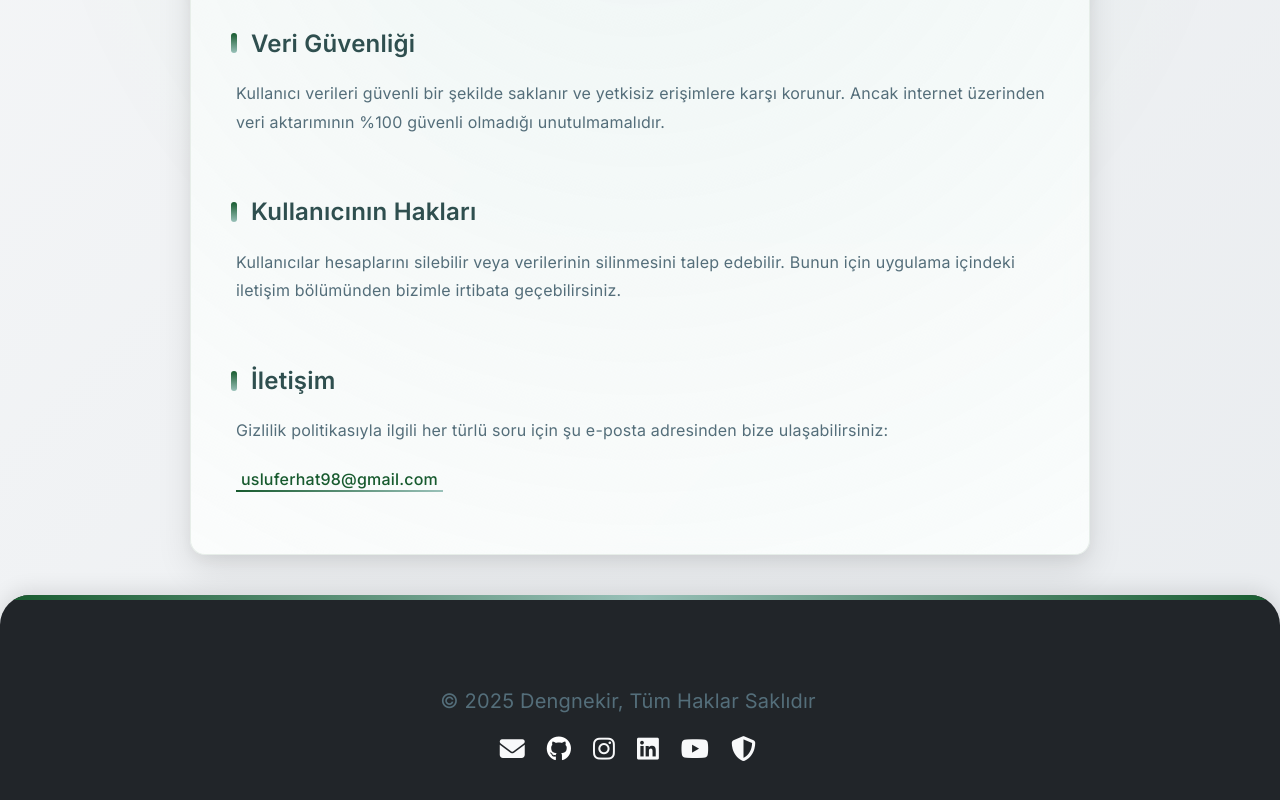
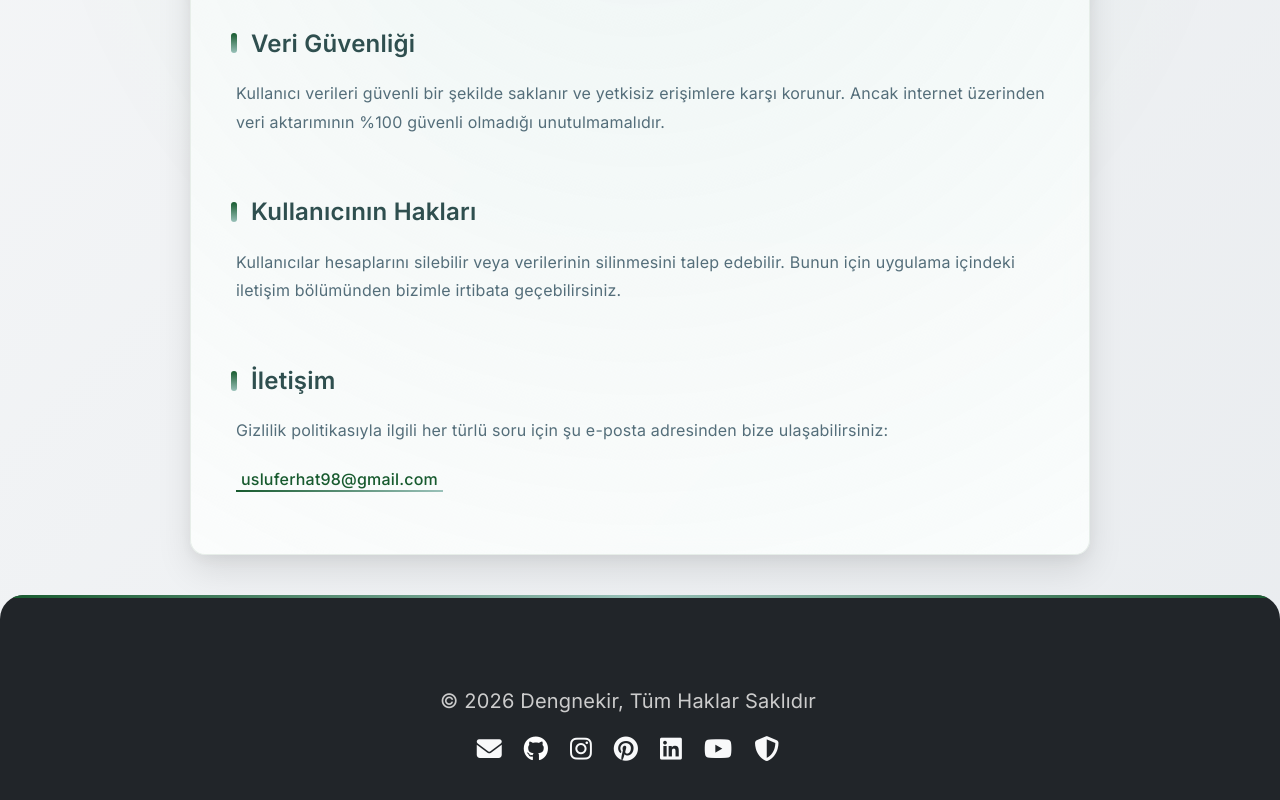
Before and after one commit to dengnekir/personelsitee, a plain HTML site: page html/privacy.html in a window 1280 px wide. Shown: the part 1008-1808 px from the top of the page. Drawn offline with nearby package versions, Linux system fonts and the light colour scheme.

Commit message:
değişiklikler

```diff
--- a/html/privacy.html
+++ b/html/privacy.html
@@ -1,27 +1,30 @@
 <!DOCTYPE html>
-<html lang="en">
+<html lang="tr">
   <head>
+    <meta name="p:domain_verify" content="4897bd5d5816b748aaae32db01af75b4" />
+    <meta name="google-site-verification" content="32x4CvSHElcPYHDR_JXLRrh7-AslvnpcbMOotLOgOoo" />
     <!-- Meta Etiketleri -->
     <meta charset="UTF-8" />
     <meta name="viewport" content="width=device-width, initial-scale=1.0" />
-    <title>Gizlilik Politikası - Ne Yesek</title>
+    <title>Gizlilik Politikası - Dengnekir</title>
     <meta
       name="description"
-      content="Ne Yesek - Gizlilik Politikası. Kullanıcı verilerinin nasıl toplandığı ve kullanıldığı hakkında bilgiler."
+      content="Dengnekir - Gizlilik Politikası. Kullanıcı verilerinin nasıl toplandığı ve kullanıldığı hakkında bilgiler."
     />
     <meta name="author" content="Ferhat Uslu" />
     <meta name="robots" content="index, follow" />
+    <link rel="canonical" href="https://dengnekir.com/html/privacy.html" />
 
     <!-- Sosyal Medya Meta Etiketleri -->
-    <meta property="og:title" content="Ne Yesek - Gizlilik Politikası" />
+    <meta property="og:title" content="Dengnekir - Gizlilik Politikası" />
     <meta
       property="og:description"
       content="Kullanıcı verilerinin nasıl toplandığı ve kullanıldığı hakkında bilgiler."
     />
     <meta property="og:image" content="../img/favicon.png" />
-    <meta property="og:url" content="https://neyesek.com/html/privacy.html" />
+    <meta property="og:url" content="https://dengnekir.com/html/privacy.html" />
     <meta name="twitter:card" content="summary_large_image" />
-    <meta name="twitter:title" content="Ne Yesek" />
+    <meta name="twitter:title" content="Dengnekir" />
     <meta name="twitter:description" content="Gizlilik Politikası" />
     <meta name="twitter:image" content="../img/favicon.png" />
 
@@ -141,23 +144,13 @@
         .nav-brand-text { display: none; }
       }
 
-      /* Footer hover efektleri */
-      footer .fa-lg {
-        transition: all 0.4s ease;
-      }
-
-      footer a:hover .fa-lg {
-        transform: translateY(-5px) scale(1.2);
-        text-shadow: 0 0 15px rgba(255, 255, 255, 0.5);
-      }
-
-      /* Footer için ek stiller */
+      /* ===== FOOTER ===== */
       footer {
+        background: #111 !important;
         position: relative;
         overflow: hidden;
-        border-top-left-radius: 30px;
-        border-top-right-radius: 30px;
-        box-shadow: 0 -5px 20px rgba(0, 0, 0, 0.1);
+        border-top-left-radius: 24px;
+        border-top-right-radius: 24px;
       }
 
       footer::before {
@@ -166,8 +159,26 @@
         top: 0;
         left: 0;
         width: 100%;
-        height: 5px;
+        height: 3px;
         background: linear-gradient(90deg, #175a2e, #99c1b9, #175a2e);
+      }
+
+      footer a,
+      footer p {
+        color: #ccc !important;
+      }
+
+      footer a:hover {
+        color: #fff !important;
+      }
+
+      footer .fa-lg {
+        transition: transform 0.3s ease, color 0.3s ease;
+      }
+
+      footer a:hover .fa-lg {
+        transform: translateY(-3px);
+        color: #99c1b9 !important;
       }
 
       body {
@@ -425,7 +436,9 @@
             <span class="nav-brand-text">Dengnekir</span>
           </a>
           <ul class="nav-links">
-            <li><a href="../index.html" class="nav-pill active"><i class="fas fa-home"></i><span>Home</span></a></li>
+            <li><a href="../index.html" class="nav-pill"><i class="fas fa-home"></i><span>Home</span></a></li>
+            <li><a href="https://tr.pinterest.com/dengnekir/" target="_blank" class="nav-pill"><i
+                  class="fab fa-pinterest"></i><span>Galeri</span></a></li>
           </ul>
         </div>
       </nav>
@@ -517,19 +530,27 @@
       <div class="container">
         <div class="row">
 
-        <!-- Alt Kısım -->
-        <div class="row mt-4 text-center" id="alt-kisim-yonlendirme">
-          <div class="col-12">
-            <p class="medium my-3">&copy; 2025 Dengnekir, Tüm Haklar Saklıdır </p>
-            <a target="_blank" href="mailto: usluferhat98@gmail.com" class="text-light mx-2"><i class="fas fa-envelope fa-lg"></i></a>
-            <a target="_blank" href="https://github.com/dengnekir" class="text-light mx-2"><i class="fab fa-github fa-lg"></i></a>
-            <a target="_blank" href="https://www.instagram.com/dengnekir_/?__pwa=1#" class="text-light mx-2"><i class="fab fa-instagram fa-lg"></i></a>
-            <a target="_blank" href="https://www.linkedin.com/in/ferhat-uslu/" class="text-light mx-2"><i class="fab fa-linkedin fa-lg"></i></a>
-            <a target="_blank" href="https://www.youtube.com/@mavistanbull" class="text-light mx-2"><i class="fab fa-youtube fa-lg"></i></a>
-            <a href="privacy.html" class="text-light mx-2"><i class="fas fa-shield-alt fa-lg"></i></a>
+
+          <!-- Alt Kısım -->
+          <div class="row mt-4 text-center" id="alt-kisim-yonlendirme">
+            <div class="col-12">
+              <p class="medium my-3">&copy; 2026 Dengnekir, Tüm Haklar Saklıdır </p>
+              <a target="_blank" href="mailto: usluferhat98@gmail.com" class="text-light mx-2"><i
+                  class="fas fa-envelope fa-lg"></i></a>
+              <a target="_blank" href="https://github.com/dengnekir" class="text-light mx-2"><i
+                  class="fab fa-github fa-lg"></i></a>
+              <a target="_blank" href="https://www.instagram.com/dengnekir_/?__pwa=1#" class="text-light mx-2"><i
+                  class="fab fa-instagram fa-lg"></i></a>
+              <a target="_blank" href="https://tr.pinterest.com/dengnekir/" class="text-light mx-2"><i
+                  class="fab fa-pinterest fa-lg"></i></a>
+              <a target="_blank" href="https://www.linkedin.com/in/ferhat-uslu/" class="text-light mx-2"><i
+                  class="fab fa-linkedin fa-lg"></i></a>
+              <a target="_blank" href="https://www.youtube.com/@mavistanbull" class="text-light mx-2"><i
+                  class="fab fa-youtube fa-lg"></i></a>
+              <a href="privacy.html" class="text-light mx-2"><i class="fas fa-shield-alt fa-lg"></i> </a>
+            </div>
           </div>
         </div>
-      </div>
     </footer>
 
 
```
Also changed, not shown: index.html (+1 -1 lines).
